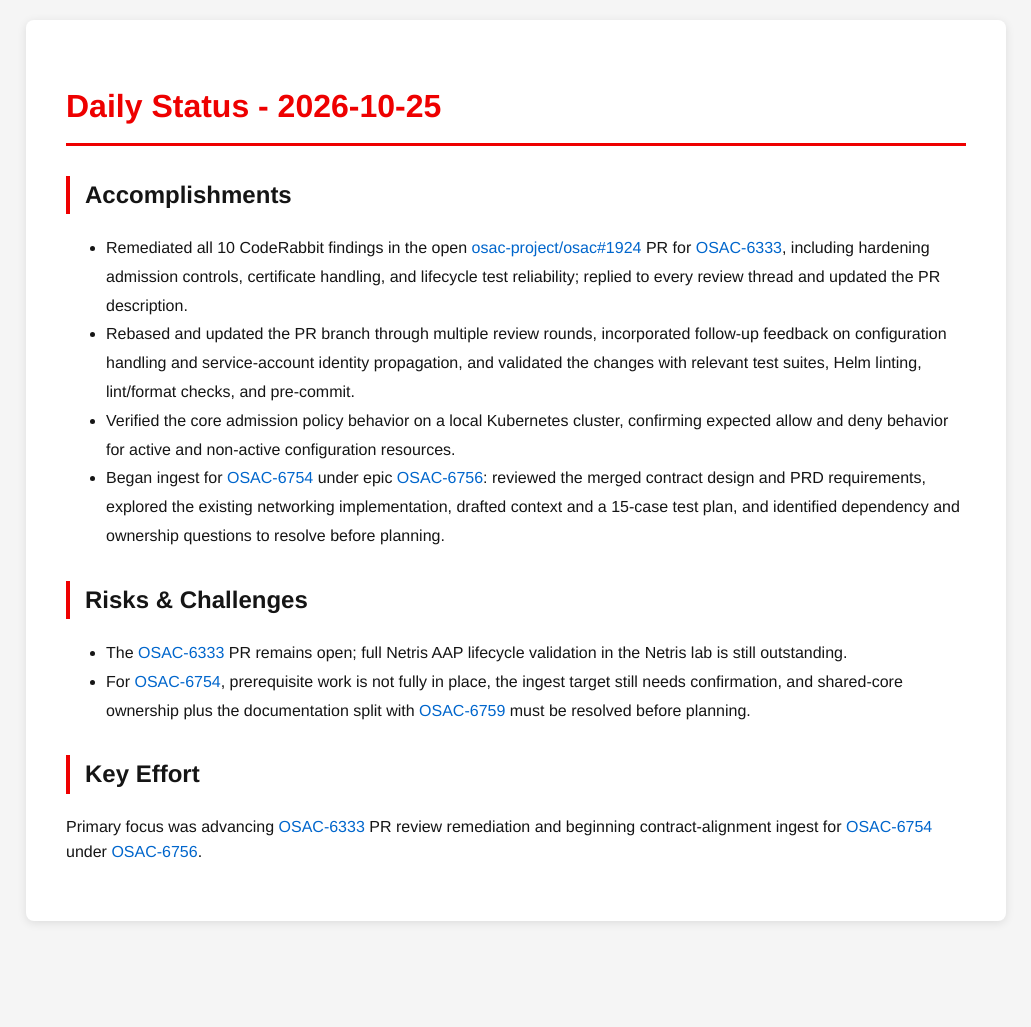
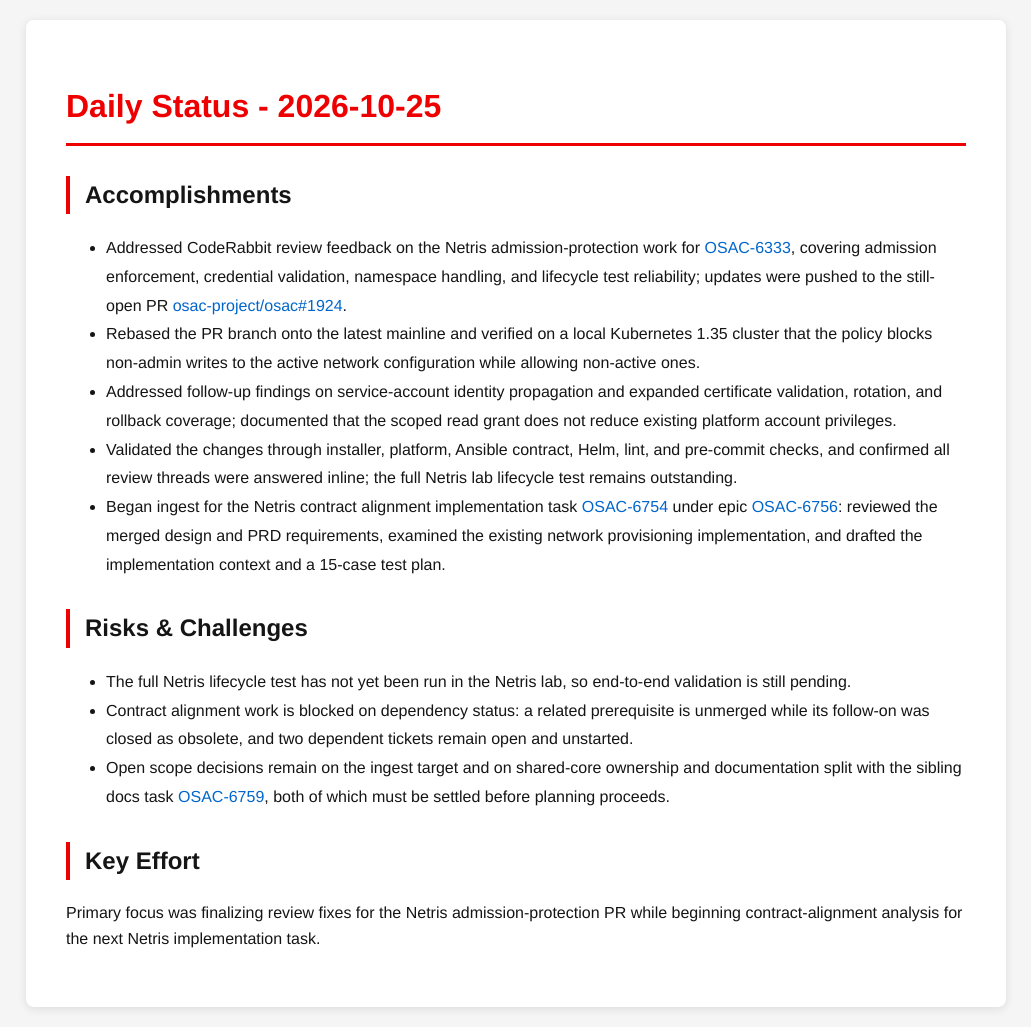
Before and after one commit to tzvatot/daily-status, a Jekyll site: the page built from 2026-10-25.md, in a window 1280 px wide. Shown: the whole page, without its empty margins (124-1155 px from the left). Built offline with Jekyll 4.4.1, drawn with Linux system fonts in a browser that asks for light colours; before the commit the page ends 941 px from its top, so only the background shows below that.

Commit message:
Daily status update - 2026-10-25

```diff
--- a/2026-10-25.md
+++ b/2026-10-25.md
@@ -7,14 +7,16 @@
 # Daily Status - 2026-10-25
 
 ## Accomplishments
-- Remediated all 10 CodeRabbit findings in the open [osac-project/osac#1924](https://github.com/osac-project/osac/pull/1924) PR for [OSAC-6333](https://redhat.atlassian.net/browse/OSAC-6333), including hardening admission controls, certificate handling, and lifecycle test reliability; replied to every review thread and updated the PR description.
-- Rebased and updated the PR branch through multiple review rounds, incorporated follow-up feedback on configuration handling and service-account identity propagation, and validated the changes with relevant test suites, Helm linting, lint/format checks, and pre-commit.
-- Verified the core admission policy behavior on a local Kubernetes cluster, confirming expected allow and deny behavior for active and non-active configuration resources.
-- Began ingest for [OSAC-6754](https://redhat.atlassian.net/browse/OSAC-6754) under epic [OSAC-6756](https://redhat.atlassian.net/browse/OSAC-6756): reviewed the merged contract design and PRD requirements, explored the existing networking implementation, drafted context and a 15-case test plan, and identified dependency and ownership questions to resolve before planning.
+- Addressed CodeRabbit review feedback on the Netris admission-protection work for [OSAC-6333](https://redhat.atlassian.net/browse/OSAC-6333), covering admission enforcement, credential validation, namespace handling, and lifecycle test reliability; updates were pushed to the still-open PR [osac-project/osac#1924](https://github.com/osac-project/osac/pull/1924).
+- Rebased the PR branch onto the latest mainline and verified on a local Kubernetes 1.35 cluster that the policy blocks non-admin writes to the active network configuration while allowing non-active ones.
+- Addressed follow-up findings on service-account identity propagation and expanded certificate validation, rotation, and rollback coverage; documented that the scoped read grant does not reduce existing platform account privileges.
+- Validated the changes through installer, platform, Ansible contract, Helm, lint, and pre-commit checks, and confirmed all review threads were answered inline; the full Netris lab lifecycle test remains outstanding.
+- Began ingest for the Netris contract alignment implementation task [OSAC-6754](https://redhat.atlassian.net/browse/OSAC-6754) under epic [OSAC-6756](https://redhat.atlassian.net/browse/OSAC-6756): reviewed the merged design and PRD requirements, examined the existing network provisioning implementation, and drafted the implementation context and a 15-case test plan.
 
 ## Risks & Challenges
-- The [OSAC-6333](https://redhat.atlassian.net/browse/OSAC-6333) PR remains open; full Netris AAP lifecycle validation in the Netris lab is still outstanding.
-- For [OSAC-6754](https://redhat.atlassian.net/browse/OSAC-6754), prerequisite work is not fully in place, the ingest target still needs confirmation, and shared-core ownership plus the documentation split with [OSAC-6759](https://redhat.atlassian.net/browse/OSAC-6759) must be resolved before planning.
+- The full Netris lifecycle test has not yet been run in the Netris lab, so end-to-end validation is still pending.
+- Contract alignment work is blocked on dependency status: a related prerequisite is unmerged while its follow-on was closed as obsolete, and two dependent tickets remain open and unstarted.
+- Open scope decisions remain on the ingest target and on shared-core ownership and documentation split with the sibling docs task [OSAC-6759](https://redhat.atlassian.net/browse/OSAC-6759), both of which must be settled before planning proceeds.
 
 ## Key Effort
-Primary focus was advancing [OSAC-6333](https://redhat.atlassian.net/browse/OSAC-6333) PR review remediation and beginning contract-alignment ingest for [OSAC-6754](https://redhat.atlassian.net/browse/OSAC-6754) under [OSAC-6756](https://redhat.atlassian.net/browse/OSAC-6756).
+Primary focus was finalizing review fixes for the Netris admission-protection PR while beginning contract-alignment analysis for the next Netris implementation task.
```
